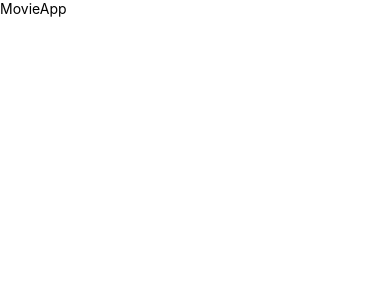
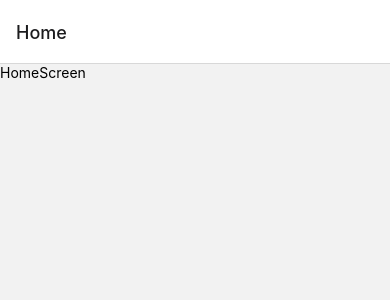
Before and after one commit to braianLucero/Movie2, a React Native app: screen / in a window 390 px wide. Shown: the top 300 px of the page. Built offline with nearby package versions, Linux system fonts and the light colour scheme.

Commit message:
class 143. installing Navigation between screens

```diff
--- a/src/App.tsx
+++ b/src/App.tsx
@@ -1,10 +1,11 @@
-import React from 'react';
-import {Text, View} from 'react-native';
-
+import 'react-native-gesture-handler';
+import * as React from 'react';
+import {NavigationContainer} from '@react-navigation/native';
+import {Navigation} from './presentation/navigation/Navigation';
 export const App = () => {
   return (
-    <View>
-      <Text>MovieApp</Text>
-    </View>
+    <NavigationContainer>
+      <Navigation />
+    </NavigationContainer>
   );
 };
--- /dev/null
+++ b/src/presentation/navigation/Navigation.tsx
@@ -0,0 +1,19 @@
+import {createStackNavigator} from '@react-navigation/stack';
+import {HomeScreen} from '../screens/home/HomeScreen';
+import {DetailScreen} from '../screens/details/DetailsScreen';
+
+export type RootStackParams = {
+  Home: undefined;
+  Details: {numberId: number};
+};
+
+const Stack = createStackNavigator<RootStackParams>();
+
+export const Navigation = () => {
+  return (
+    <Stack.Navigator>
+      <Stack.Screen name="Home" component={HomeScreen} />
+      <Stack.Screen name="Details" component={DetailScreen} />
+    </Stack.Navigator>
+  );
+};
```
Also changed, not shown: package.json (+7 -1 lines), 4 other files (tests, documents, lock files or other folders).
